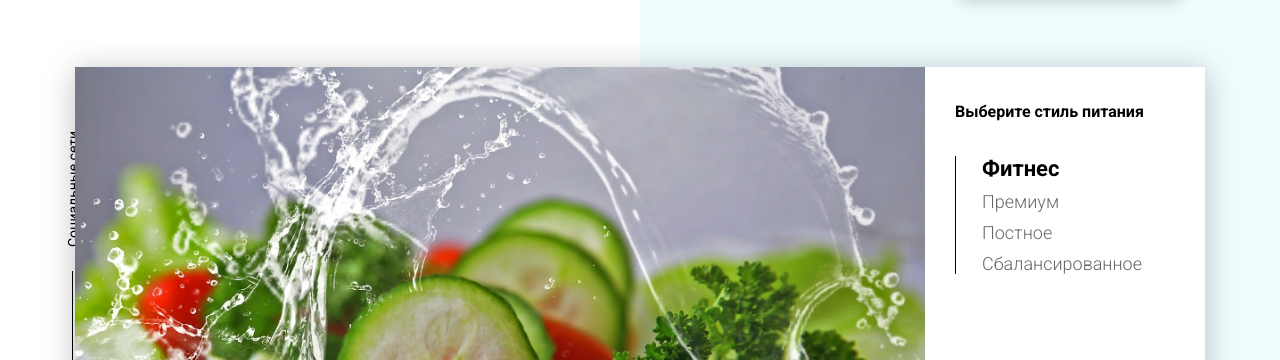
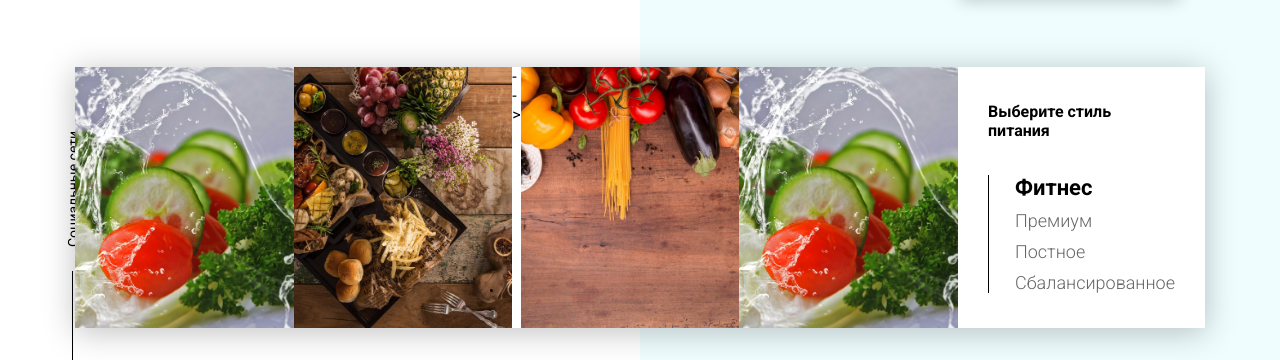
Before and after one commit to riabtsun/Food_dist, a plain HTML site: page index.html in a window 1280 px wide. Shown: the part 111-471 px from the top of the page. Drawn offline with Linux system fonts and the light colour scheme.

Commit message:
first commit

```diff
--- a/index.html
+++ b/index.html
@@ -42,13 +42,13 @@
                         Меню "Фитнес" - это новый подход к приготовлению блюд: больше свежих овощей и фруктов. Для людей, которые интересуются спортом; активных и здоровых. Это абсолютно новый продукт с оптимальной ценой и высоким качеством!
                     </div>
                 </div>
-                <!-- <div class="tabcontent">
+                 <div class="tabcontent">
                     <img src="img/tabs/elite.jpg" alt="elite">
                     <div class="tabcontent__descr">
                         Меню “Премиум” - мы используем не только красивый дизайн упаковки, но и качественное исполнение блюд. Красная рыба, морепродукты, фрукты - ресторанное меню без похода в ресторан!
                     </div>
                 </div> -->
-                <!-- <div class="tabcontent">
+                 <div class="tabcontent">
                     <img src="img/tabs/post.jpg" alt="post">
                     <div class="tabcontent__descr">
                         Наше специальное “Постное меню” - это тщательный подбор ингредиентов: полное отсутствие продуктов животного происхождения. Полная гармония с собой и природой в каждом элементе! Все будет Ом!
@@ -59,7 +59,7 @@
                     <div class="tabcontent__descr">
                         Меню "Сбалансированное" - это соответствие вашего рациона всем научным рекомендациям. Мы тщательно просчитываем вашу потребность в к/б/ж/у и создаем лучшие блюда для вас.
                     </div>
-                </div> -->
+                </div>
                 <div class="tabheader">
                     <h3>Выберите стиль питания</h3>
                     <div class="tabheader__items">
--- a/js/script.js
+++ b/js/script.js
@@ -1,3 +1,4 @@
 window.addEventListener('DOMContentLoaded', ()=>{
-
+const  tabs = document.querySelectorAll('.tabheader__item');
+  // tabsContent = document.
 })
```
